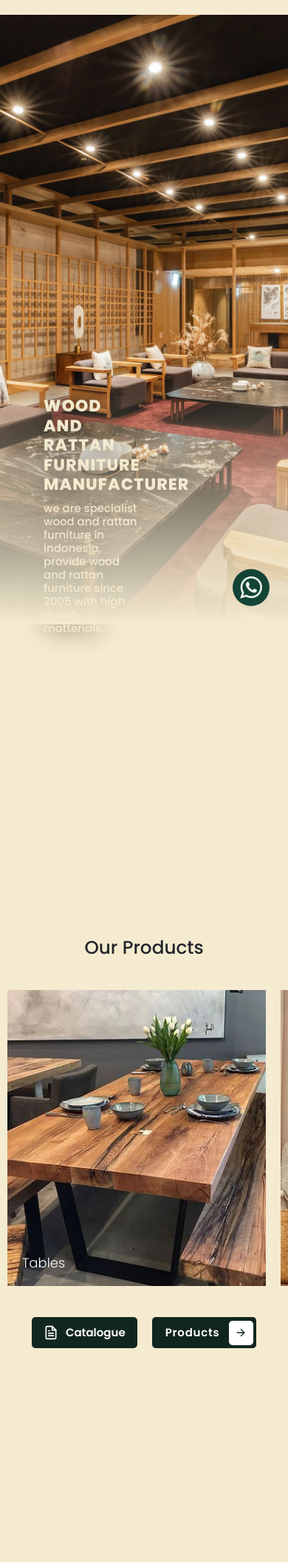
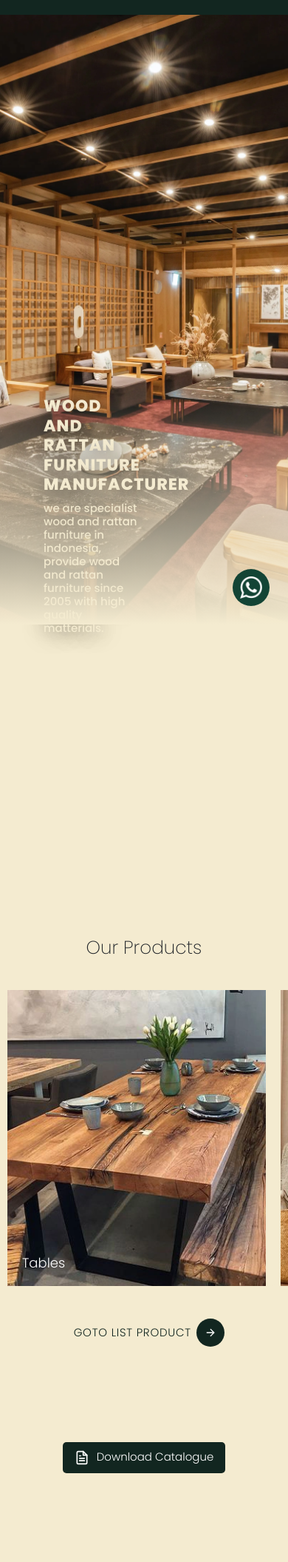
Before and after one commit to nikimebelofficial/nikimebelofficial, a PHP site: page / in a window 390 px wide. Shown: the top 2111 px of the page at 74% size. Run offline with PHP 8.4, Linux system fonts and the light colour scheme; some libraries are stand-ins or nearby versions.

Commit message:
fix responsive

```diff
--- a/assets/css/templatemo-edu-meeting.css
+++ b/assets/css/templatemo-edu-meeting.css
@@ -676,10 +725,11 @@ section.services {
   background-color: #f4ebd0;
 }
 
-.services .title{
+.services .title h2 {
   text-align: center;
   margin-bottom: 5vh;
-  opacity: 0;
+  /* opacity: 0; */
+  font-weight: 200;
 }
 
 .services h4 {
@@ -699,8 +749,10 @@ section.services {
   margin-top: 5vh;
   width: 100%;
   display: flex;
+  align-items: center;
   justify-content: center;
-  gap: 20px;
+  gap: 15vh;
+  flex-direction: column;
   font-family: 'Poppins', sans-serif !important;
 }
 
@@ -710,11 +762,10 @@ section.services {
   border-width: 0;
   color: white;
   font-size: 15px;
-  font-weight: 600;
+  font-weight: 300;
   border-radius: 5px;
   z-index: 1;
   font-family: 'Poppins', sans-serif !important;
-
   background-color: #122620;
  }
 
@@ -778,18 +826,17 @@ section.services {
 /* button goto product */
 
 .cssbuttons-io-button {
-  background: #122620;
-  color: white;
+  background: rgba(0, 0, 0, 0);
+  color: #122620;
   padding: 0.35em;
   padding-left: 1.2em;
   font-size: 15px;
-  font-weight: 600;
+  font-weight: 300;
   border-radius: 5px;
   border: none;
   letter-spacing: 0.05em;
   display: flex;
   align-items: center;
-  box-shadow: inset 0 0 1.6em -0.6em #122620;
   overflow: hidden;
   position: relative;
   height: 2.8em;
@@ -797,32 +844,36 @@ section.services {
  }
 
  .cssbuttons-io-button .icon {
-  background: white;
+  background: #122620;
   margin-left: 1em;
   position: absolute;
   display: flex;
   align-items: center;
   justify-content: center;
-  height: 2.2em;
-  width: 2.2em;
-  border-radius: 5px;
-  box-shadow: 0.1em 0.1em 0.6em 0.2em #122620;
+  height: 2.5em;
+  width: 2.5em;
+  border-radius: 100px;
   right: 0.3em;
   transition: all 0.5s;
  }
 
  .cssbuttons-io-button:hover .icon {
   width: calc(100% - 0.6em);
- }
+  background-color: #12262000;
+  border: solid 2px #122620;
+  transition: all 0.5s;
+}
 
  .cssbuttons-io-button .icon svg {
   width: 1.1em;
   transition: transform 0.3s;
-  color: #122620;
+  color: #ffffff;
  }
 
  .cssbuttons-io-button:hover .icon svg {
   transform: translateX(0.1em);
+  color: #12262000;
+
  }
 
  .cssbuttons-io-button:active .icon {
--- a/index.html
+++ b/index.html
@@ -35,7 +35,7 @@ https://templatemo.com/tm-569-edu-meeting
 -->
   </head>
 
-<body oncontextmenu="return false;">
+<body>
 
   <!-- Sub Header -->
   <!-- <div class="sub-header">
@@ -75,12 +75,7 @@ https://templatemo.com/tm-569-edu-meeting
           <div class="row">
               <div class="col-12">
                   <nav class="main-nav">
-                      <!-- ***** Logo Start ***** -->
-                      <!-- <a href="index.html" class="logo">
-                          Niki Furniture.
-                      </a> -->
-                      <!-- ***** Logo End ***** -->
-                      <!-- ***** Menu Start ***** -->
+
                       <ul class="nav">
                         <li class="scroll-to-section"><a href="#top">Home</a></li>
                         <li class="scroll-to-section"><a href="#services">Products</a></li>
@@ -94,8 +89,9 @@ https://templatemo.com/tm-569-edu-meeting
                       <a class='menu-trigger'>
                           <span>Menu</span>
                       </a>
-                      <!-- ***** Menu End ***** -->
                   </nav>
+
+
               </div>
           </div>
       </div>
@@ -174,20 +170,23 @@ https://templatemo.com/tm-569-edu-meeting
     </div>
     <div class="button-products" style="  font-family: 'Poppins', sans-serif;  ">
 
-      <button class="download-button">
-        <div class="docs"><svg class="css-i6dzq1" stroke-linejoin="round" stroke-linecap="round" fill="none" stroke-width="2" stroke="currentColor" height="20" width="20" viewBox="0 0 24 24"><path d="M14 2H6a2 2 0 0 0-2 2v16a2 2 0 0 0 2 2h12a2 2 0 0 0 2-2V8z"></path><polyline points="14 2 14 8 20 8"></polyline><line y2="13" x2="8" y1="13" x1="16"></line><line y2="17" x2="8" y1="17" x1="16"></line><polyline points="10 9 9 9 8 9"></polyline></svg> Catalogue</div>
-        <div class="download">
-          <svg class="css-i6dzq1" stroke-linejoin="round" stroke-linecap="round" fill="none" stroke-width="2" stroke="currentColor" height="24" width="24" viewBox="0 0 24 24"><path d="M21 15v4a2 2 0 0 1-2 2H5a2 2 0 0 1-2-2v-4"></path><polyline points="7 10 12 15 17 10"></polyline><line y2="3" x2="12" y1="15" x1="12"></line></svg>
-        </div>
-      </button>
-
       <a href="wood-product.html">
-        <button class="cssbuttons-io-button">Products
+        <button class="cssbuttons-io-button"> GOTO LIST PRODUCT
           <div class="icon">
             <svg height="24" width="24" viewBox="0 0 24 24" xmlns="http://www.w3.org/2000/svg"><path d="M0 0h24v24H0z" fill="none"></path><path d="M16.172 11l-5.364-5.364 1.414-1.414L20 12l-7.778 7.778-1.414-1.414L16.172 13H4v-2z" fill="currentColor"></path></svg>
           </div>
         </button>
       </a>
+
+      <a href="assets/catalogue/catalogue.pptx" download>
+        <button class="download-button">
+          <div class="docs"><svg class="css-i6dzq1" stroke-linejoin="round" stroke-linecap="round" fill="none" stroke-width="2" stroke="currentColor" height="20" width="20" viewBox="0 0 24 24"><path d="M14 2H6a2 2 0 0 0-2 2v16a2 2 0 0 0 2 2h12a2 2 0 0 0 2-2V8z"></path><polyline points="14 2 14 8 20 8"></polyline><line y2="13" x2="8" y1="13" x1="16"></line><line y2="17" x2="8" y1="17" x1="16"></line><polyline points="10 9 9 9 8 9"></polyline></svg>Download Catalogue</div>
+          <div class="download">
+            <svg class="css-i6dzq1" stroke-linejoin="round" stroke-linecap="round" fill="none" stroke-width="2" stroke="currentColor" height="24" width="24" viewBox="0 0 24 24"><path d="M21 15v4a2 2 0 0 1-2 2H5a2 2 0 0 1-2-2v-4"></path><polyline points="7 10 12 15 17 10"></polyline><line y2="3" x2="12" y1="15" x1="12"></line></svg>
+          </div>
+        </button>
+      </a>
+
     </div>
 
   </section>
@@ -679,7 +678,6 @@ https://templatemo.com/tm-569-edu-meeting
     <script src="assets/js/jquery-3.4.1.slim.js"></script>
     <script src="assets/js/bootstrap-4-4-1.js"></script>
     <script>
-
         //according to loftblog tut
         $('.nav li:first').addClass('active');
 
```
Also changed, not shown: other parts of assets/css/templatemo-edu-meeting.css (+105 -35 lines), 1 other file.
